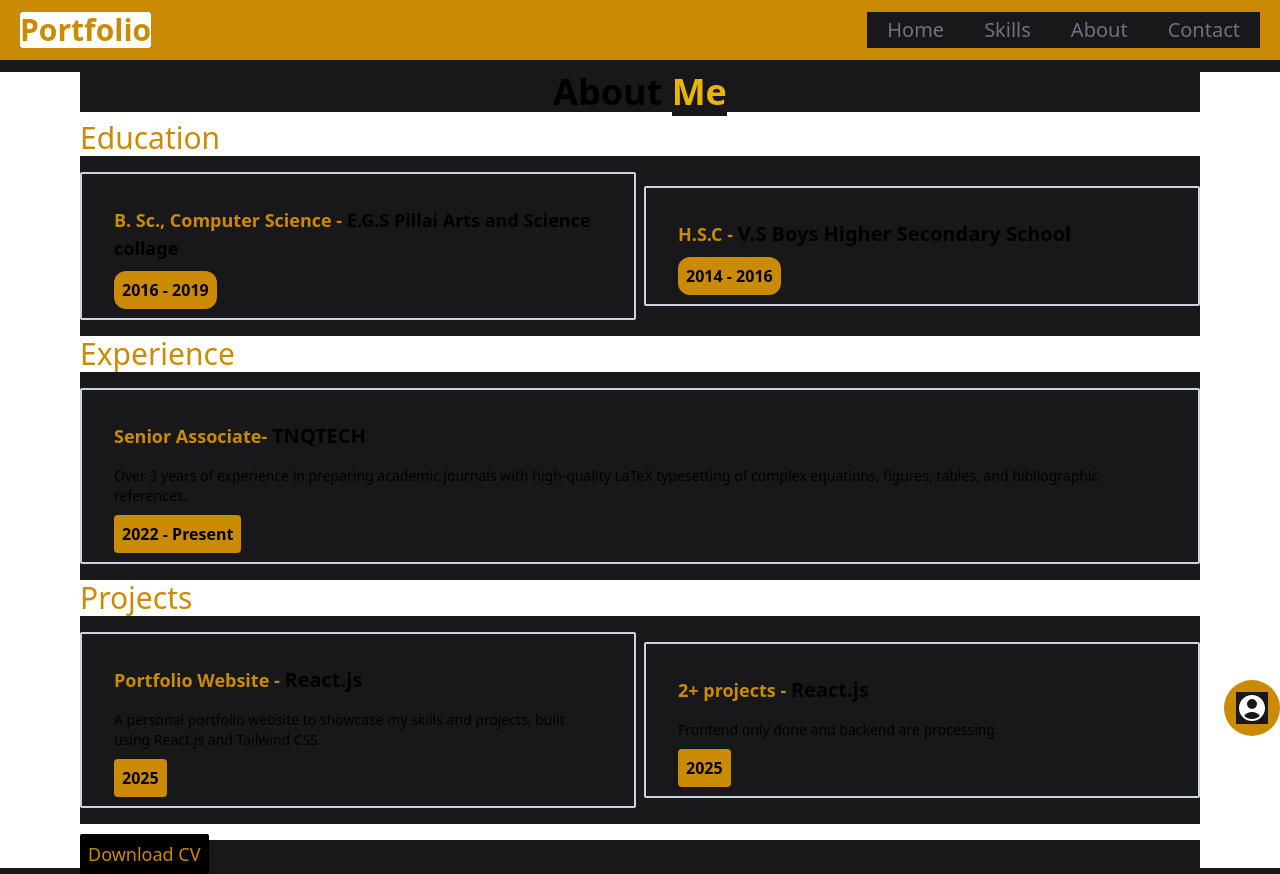
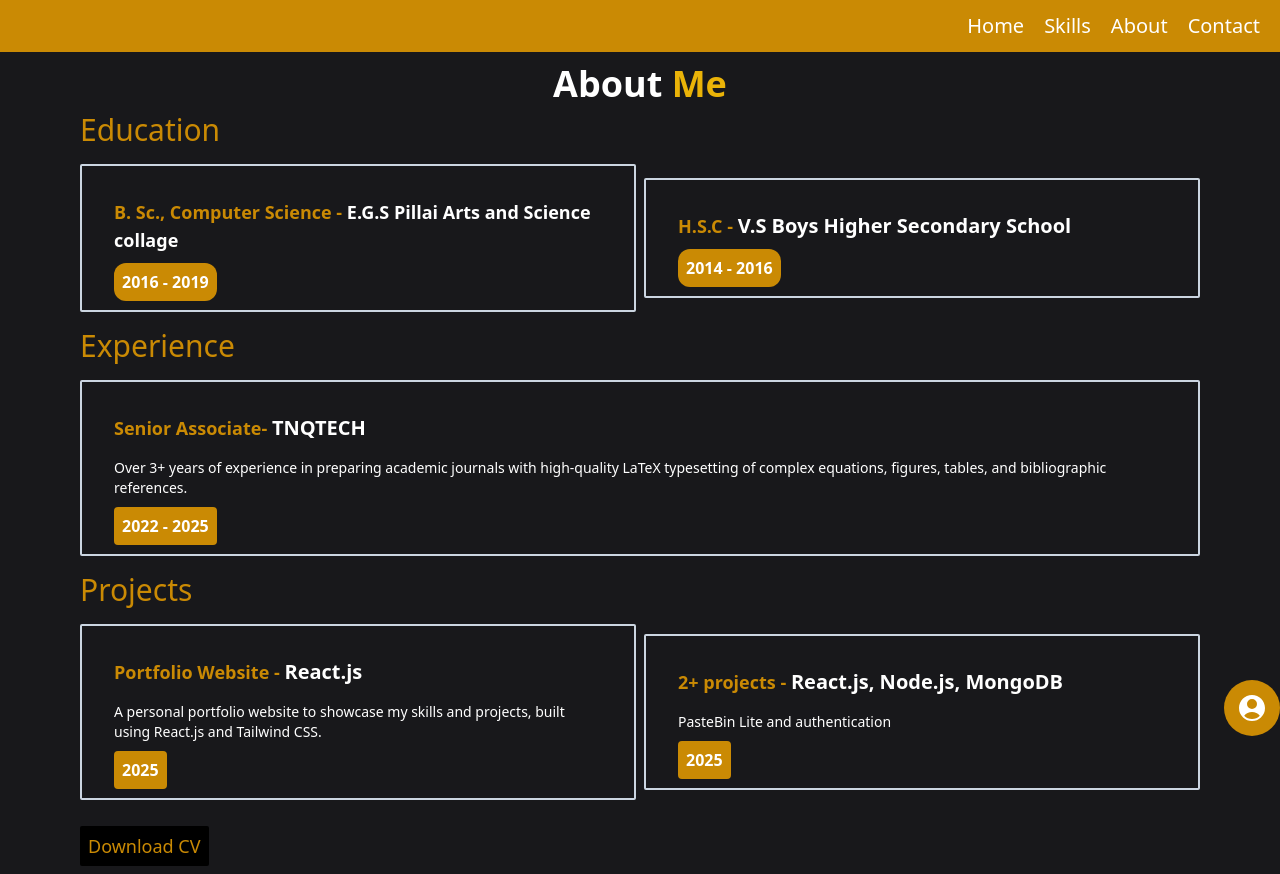
Before and after one commit to Nithishkumar4881/portfolio, a React (Vite) app: page /about in a window 1280 px wide. Built offline with nearby package versions, Linux system fonts and the light colour scheme.

Commit message:
small changes

```diff
--- a/src/App.css
+++ b/src/App.css
@@ -3,23 +3,18 @@
 @tailwind utilities;
 
 *{
-    @apply m-0 p-0 box-border scroll-smooth bg-zinc-900;
+    @apply m-0 p-0 box-border scroll-smooth bg-zinc-900 text-white;
 }
 
-/* header nav ul li {
-    @apply hover:bg-white hover:text-black transition-colors duration-300;
-} */
-header{
+li a{
     @apply bg-yellow-600;
 }
+li{
 
-header nav ul li{
-    @apply bg-none;
+    @apply bg-yellow-600;
 }
-header nav ul li a {
-    @apply px-5 py-1 block w-full text-gray-500 bg-none;
+ul{
+    @apply bg-yellow-600
+}nav{
+   @apply bg-yellow-600
 }
-/*
-.nav ul li {
-    @apply py-1 border-b border-white relative w-full rounded-sm;
-} */
--- a/src/components/About.jsx
+++ b/src/components/About.jsx
@@ -1,65 +1,119 @@
-import { Link } from 'react-router-dom';
-import { UserCircleIcon } from '@heroicons/react/24/solid'
-import profile from '../assets/Nithishkumar_Resume.pdf'
+import { Link } from "react-router-dom";
+import { UserCircleIcon } from "@heroicons/react/24/solid";
+import profile from "../assets/Nithishkumar_Resume.pdf";
 
 export const About = () => {
   return (
     <>
+      <section className="mt-3 px-6 md:px-20 bg-zinc-900" id="about">
+        <h1 className="text-4xl font-bold text-center mb-2">
+          About <span className="text-yellow-500">Me</span>
+        </h1>
 
-      <section className='bg-white mt-3 px-6 md:px-20' id="about">
-        <h1 className="text-4xl font-bold text-center mb-2">About <span className="text-yellow-500">Me</span></h1>
-
-
-          <p className='text-3xl text-left bg-white text-yellow-600'>Education</p>
-          <div className=' flex flex-col md:flex-row justify-center items-center gap-2'>
-            <div className='border-slate-300 md:w-1/2 border-[2px] rounded-sm p-4 my-4'>
-            <p className='text-lg m-4 font-bold'><span className='text-yellow-600'>B. Sc., Computer Science -</span> E.G.S Pillai Arts and Science collage</p>
-            <p><span className='bg-yellow-600 ms-4  p-2 rounded-xl font-bold'>2016 - 2019</span></p>
+        <p className="text-3xl text-left  text-yellow-600">Education</p>
+        <div className=" flex flex-col md:flex-row justify-center items-center gap-2">
+          <div className="border-slate-300 md:w-1/2 border-[2px] rounded-sm p-4 my-4">
+            <p className="text-lg m-4 font-bold">
+              <span className="text-yellow-600">
+                B. Sc., Computer Science -
+              </span>{" "}
+              E.G.S Pillai Arts and Science collage
+            </p>
+            <p>
+              <span className="bg-yellow-600 ms-4  p-2 rounded-xl font-bold">
+                2016 - 2019
+              </span>
+            </p>
           </div>
 
-          <div className='border-slate-300 md:w-1/2 border-[2px] rounded-sm p-4 my-4'>
-            <p className='text-lg m-4 font-bold'><span className='text-yellow-600'>H.S.C -</span> <span className='text-xl font-bold'>V.S Boys Higher Secondary School</span></p>
-            <p><span className='bg-yellow-600 ms-4 p-2 rounded-xl font-bold'>2014 - 2016</span></p>
+          <div className="border-slate-300 md:w-1/2 border-[2px] rounded-sm p-4 my-4">
+            <p className="text-lg m-4 font-bold">
+              <span className="text-yellow-600">H.S.C -</span>{" "}
+              <span className="text-xl font-bold">
+                V.S Boys Higher Secondary School
+              </span>
+            </p>
+            <p>
+              <span className="bg-yellow-600 ms-4 p-2 rounded-xl font-bold">
+                2014 - 2016
+              </span>
+            </p>
           </div>
+        </div>
+        <p className="text-3xl text-left text-yellow-600">
+          Experience
+        </p>
 
+        <div className=" flex flex-col md:flex-row justify-left items-center gap-2">
+          <div className="border-slate-300 border-[2px] rounded-sm p-4 my-4">
+            <p className="text-lg m-4 font-bold">
+              <span className="text-yellow-600">Senior Associate-</span>{" "}
+              <span className="text-xl font-bold">TNQTECH</span>
+            </p>
+            <p className="text-sm m-4">
+              Over 3+ years of experience in preparing academic journals with
+              high-quality LaTeX typesetting of complex equations, figures,
+              tables, and bibliographic references.
+            </p>
+            <p>
+              <span className="bg-yellow-600 ms-4 p-2 rounded  xl font-bold">
+                2022 - 2025
+              </span>
+            </p>
+          </div>
         </div>
-        <p className='text-3xl text-left bg-white text-yellow-600'>Experience</p>
+        <p className="text-3xl text-left text-yellow-600">Projects</p>
 
-        <div className=' flex flex-col md:flex-row justify-left items-center gap-2'>
-
-          <div className='border-slate-300 border-[2px] rounded-sm p-4 my-4'>
-            <p className='text-lg m-4 font-bold'><span className='text-yellow-600'>Senior Associate-</span> <span className='text-xl font-bold'>TNQTECH</span></p>
-            <p className='text-sm m-4'>Over 3 years of experience in preparing academic journals with high-quality LaTeX typesetting of complex equations, figures, tables, and bibliographic references.</p>
-            <p><span className='bg-yellow-600 ms-4 p-2 rounded  xl font-bold'>2022 - Present</span></p>
-            </div>
-        </div>
-        <p className='text-3xl text-left bg-white text-yellow-600'>Projects</p>
-
-        <div className=' flex flex-col md:flex-row justify-left items-center gap-2'>
-
-          <div className='border-slate-300 md:w-1/2 border-[2px] rounded-sm p-4 my-4'>
-            <p className='text-lg m-4 font-bold'><span className='text-yellow-600'>Portfolio Website -</span> <span className='text-xl font-bold'>React.js</span></p>
-            <p className='text-sm m-4'>A personal portfolio website to showcase my skills and projects, built using React.js and Tailwind CSS.</p>
-            <p><span className='bg-yellow-600 ms-4 p-2 rounded  xl font-bold'>2025</span></p>
-            </div>
-          <div className='border-slate-300 md:w-1/2 border-[2px] rounded-sm p-4 my-4'>
-            <p className='text-lg m-4 font-bold'><span className='text-yellow-600'>2+ projects -</span> <span className='text-xl font-bold'>React.js</span></p>
-            <p className='text-sm m-4'>Frontend only done and backend are processing.</p>
-            <p><span className='bg-yellow-600 ms-4 p-2 rounded  xl font-bold'>2025</span></p>
-
+        <div className=" flex flex-col md:flex-row justify-left items-center gap-2">
+          <div className="border-slate-300 md:w-1/2 border-[2px] rounded-sm p-4 my-4">
+            <p className="text-lg m-4 font-bold">
+              <span className="text-yellow-600">Portfolio Website -</span>{" "}
+              <span className="text-xl font-bold">React.js</span>
+            </p>
+            <p className="text-sm m-4">
+              A personal portfolio website to showcase my skills and projects,
+              built using React.js and Tailwind CSS.
+            </p>
+            <p>
+              <span className="bg-yellow-600 ms-4 p-2 rounded  xl font-bold">
+                2025
+              </span>
+            </p>
+          </div>
+          <div className="border-slate-300 md:w-1/2 border-[2px] rounded-sm p-4 my-4">
+            <p className="text-lg m-4 font-bold">
+              <span className="text-yellow-600">2+ projects -</span>{" "}
+              <span className="text-xl font-bold">React.js, Node.js, MongoDB</span>
+            </p>
+            <p className="text-sm m-4">
+               <a href=" https://paste-bin-f.vercel.app" target="_blank">PasteBin Lite</a> and authentication
+            </p>
+            <p>
+              <span className="bg-yellow-600 ms-4 p-2 rounded  xl font-bold">
+                2025
+              </span>
+            </p>
           </div>
         </div>
 
-
-        <div className='mt-4'>
-        <a href={profile} download={profile} className='bg-black text-yellow-600 text-lg font-thick mt-5 p-2 rounded-sm text-md font-bolder hover:opacity-80 duration-500'>Download CV</a>
+        <div className="mt-4">
+          <a
+            href={profile}
+            download={profile}
+            className="bg-black text-yellow-600 text-lg font-thick mt-5 p-2 rounded-sm text-md font-bolder hover:opacity-80 duration-500"
+          >
+            Download CV
+          </a>
         </div>
-
       </section>
-      <Link to="/contact" className='text-xl font-light rounded-full hover:scale-110 bg-yellow-600 px-3 py-3 fixed top-[85%] right-0'><UserCircleIcon className='text-white size-8' /></Link>
-
+      <Link
+        to="/contact"
+        className="text-xl font-light rounded-full bg-yellow-600 px-3 py-3 fixed top-[85%] right-0"
+      >
+        <UserCircleIcon className="text-white size-8 bg-yellow-600" />
+      </Link>
     </>
-  )
-}
+  );
+};
 
 export default About;
--- a/src/components/Header.jsx
+++ b/src/components/Header.jsx
@@ -6,14 +6,10 @@ export const Header = () => {
   const [btn, setBtn] = useState(false);
 
   return (
-    <header className="header sticky top-0 w-full z-10 flex flex-row justify-between items-center px-5 text-xl bg-yellow-600 text-white py-3 shadow-slate-500 transition-all duration-500 ease-in-out">
-      <div className="text-3xl font-bold">
-        <span className="bg-white text-yellow-600 rounded-sm flex items-center justify-center">
-          Portfolio
-        </span>
-      </div>
+    <header className="header sticky top-0 w-full z-10 flex flex-row justify-end items-center px-5 text-xl bg-yellow-600 text-white py-3 shadow-slate-500 transition-all duration-500 ease-in-out">
+
       <nav className="hidden md:block">
-        <ul className="flex flex-row justify-end items-center">
+        <ul className="flex flex-row justify-end items-center gap-x-5">
           <li>
             <Link to="/">Home</Link>
           </li>
@@ -32,7 +28,7 @@ export const Header = () => {
       {btn && (
         <nav className="nav md:hidden ">
           <ul
-            className="flex flex-col justify-between items-center z-10 bg-yellow-600 text-white w-full top-[61px] fixed left-0"
+            className="flex flex-col justify-between items-center gap-y-4 z-10 bg-yellow-600 text-white w-full top-0 fixed left-0"
             onClick={() => setBtn(!btn)}
           >
             <li>
--- a/src/components/Home.jsx
+++ b/src/components/Home.jsx
@@ -7,28 +7,28 @@ export const Home = () => {
     <>
       <section className="flex mt-8 flex-col md:flex-row md:flex-wrap items-center justify-center text-4xl gap-10 font-bold p-3">
         <div>
-          <h1 className="mb-4">
-            Hi, I'm <span className="text-black">Nithish</span>
+          <h1 className="mb-4 text-white">
+            Hi, I'm <span className="text-white">Nithish</span>
             <span className="text-yellow-600">kumar,</span>
           </h1>
-          <p className="text-2xl">
+          <p className="text-2xl text-white">
             Full-<span className="text-yellow-600">Stack</span> Devoloper . . .
           </p>
         </div>
          <div> <img src={profile} alt="" className="w-52 border-none rounded-3xl md:w-[300px] bg-black" />
       </div>
 
-        <div className="max-w-4xl text-center flex flex-col gap-2">
-          <p className=" text-gray-700 text-justify text-lg leading-relaxed rounded-sm p-4 my-4">
+        <div className="max-w-4xl text-center flex flex-col">
+          <p className="text-justify text-lg leading-relaxed rounded-sm p-2 my-2">
             Hello! I'm passionate and self-motivated{" "}
             <span className="font-semibold">frontend developer</span> with a
             strong foundation in building responsive and interactive web
             applications using React, HTML, CSS, and JavaScript. I enjoy turning
             ideas into reality through clean, scalable code.
           </p>
-          <p className="text-gray-700 text-lg text-justify leading-relaxed rounded-sm p-4 my-4">
+          <p className="text-lg text-justify leading-relaxed rounded-sm p-2 my-2">
             I have experience working with Git, version control systems, and
-            REST APIs. I’m constantly learning and exploring new tools in the
+            REST APIs. I'm constantly learning and exploring new tools in the
             web development ecosystem, aiming to become a full-stack developer
             in the near future.
           </p>
@@ -39,7 +39,7 @@ export const Home = () => {
         to="/skills"
         className="text-xl font-light rounded-full bg-yellow-600 px-3 py-3 fixed top-[85%] right-0"
       >
-        <BookOpenIcon className="size-8 text-white" />
+        <BookOpenIcon className="size-8 text-white bg-yellow-600" />
       </Link>
     </>
   );
```
Also changed, not shown: src/components/Contact.jsx (+87 -47 lines), src/components/Skills.jsx (+34 -16 lines).
